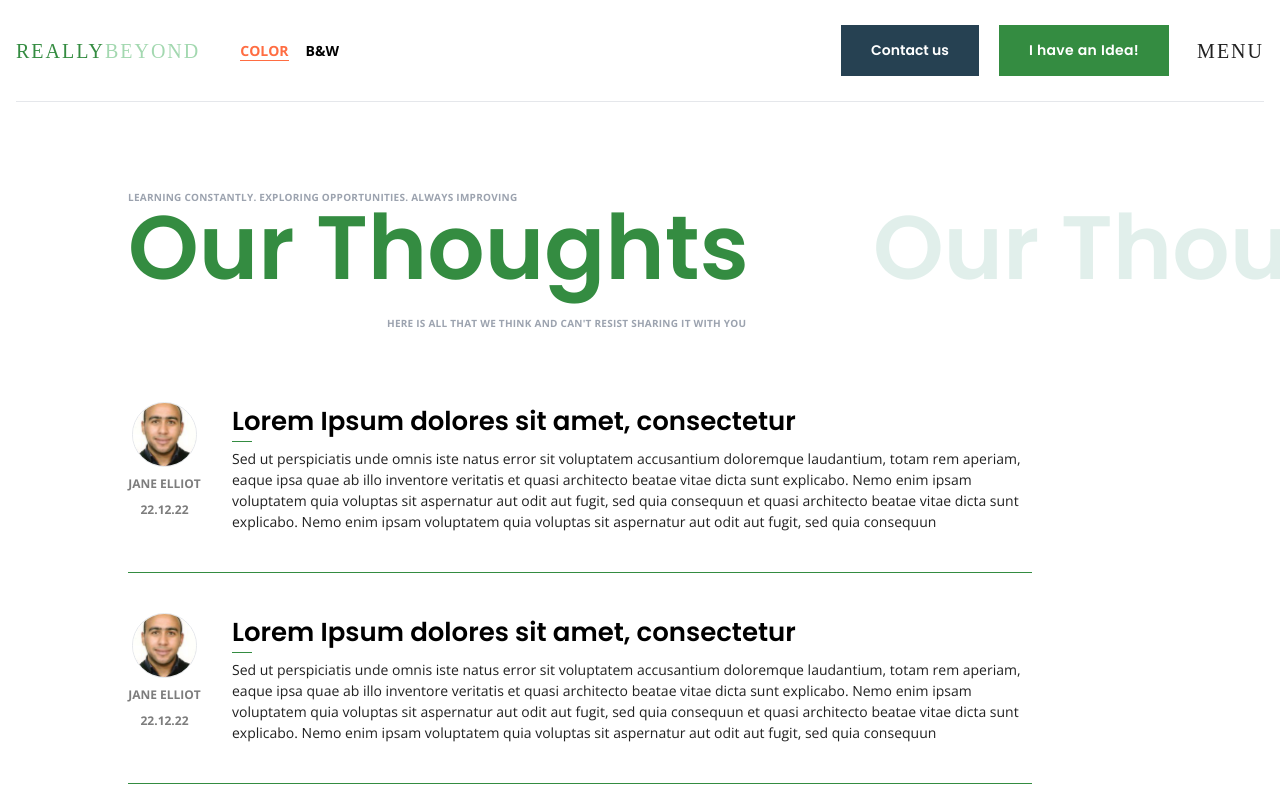
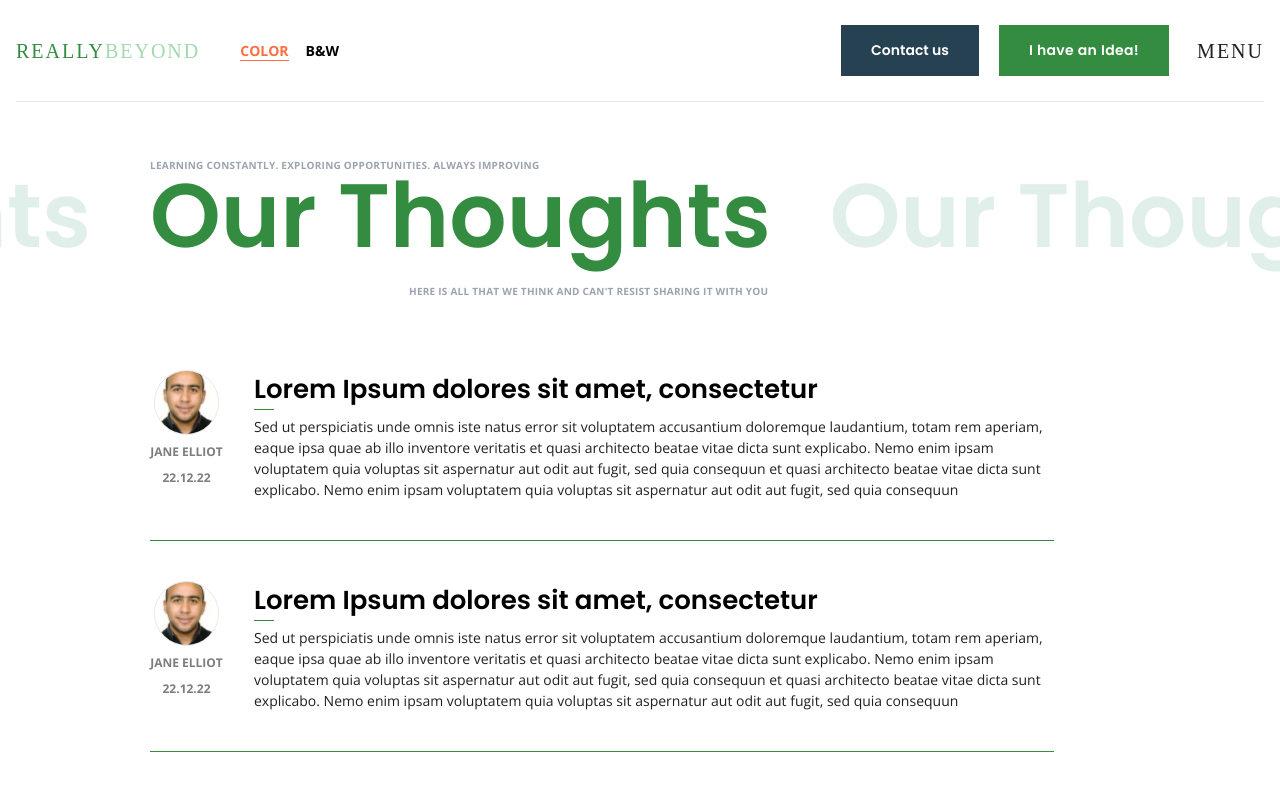
Before and after one commit to Kingkon963/reallyBeyond, a Next.js app: page /blog in a window 1280 px wide. Shown: the top 791 px of the page. Built offline with nearby package versions, Linux system fonts and the light colour scheme; a web font is replaced by a local one.

Commit message:
blogPage 1440px done

```diff
--- a/pages/blog.tsx
+++ b/pages/blog.tsx
@@ -14,15 +14,15 @@ const Testimonials: NextPage = () => {
         <link rel="icon" href="/favicon.ico" />
       </Head>
       <Layout>
-        <div className="container relative pb-24 lg:px-32 mt-20">
-          <div className="relative mb-24 mt-32">
+        <div className="container relative py-24 lg:pl-[150px]">
+          <div className="relative mb-24 ">
             <span
               className="uppercase font-openSansBold text-gray-400 tracking-wide
             text-[.625rem] absolute left-0 -top-10"
             >
               Learning Constantly. Exploring Opportunities. Always Improving
             </span>
-            <InfinityHeader gap={20}>Our Thoughts</InfinityHeader>
+            <InfinityHeader gap={9.5}>Our Thoughts</InfinityHeader>
             <span
               className="uppercase font-openSansBold text-gray-400 tracking-wide
             text-[.625rem] absolute top-[86px] left-[259px]"
@@ -31,7 +31,7 @@ const Testimonials: NextPage = () => {
             </span>
           </div>
 
-          <div className="mb-5">
+          <div>
             <BlogPost />
             <BlogPost />
             <BlogPost />
```
